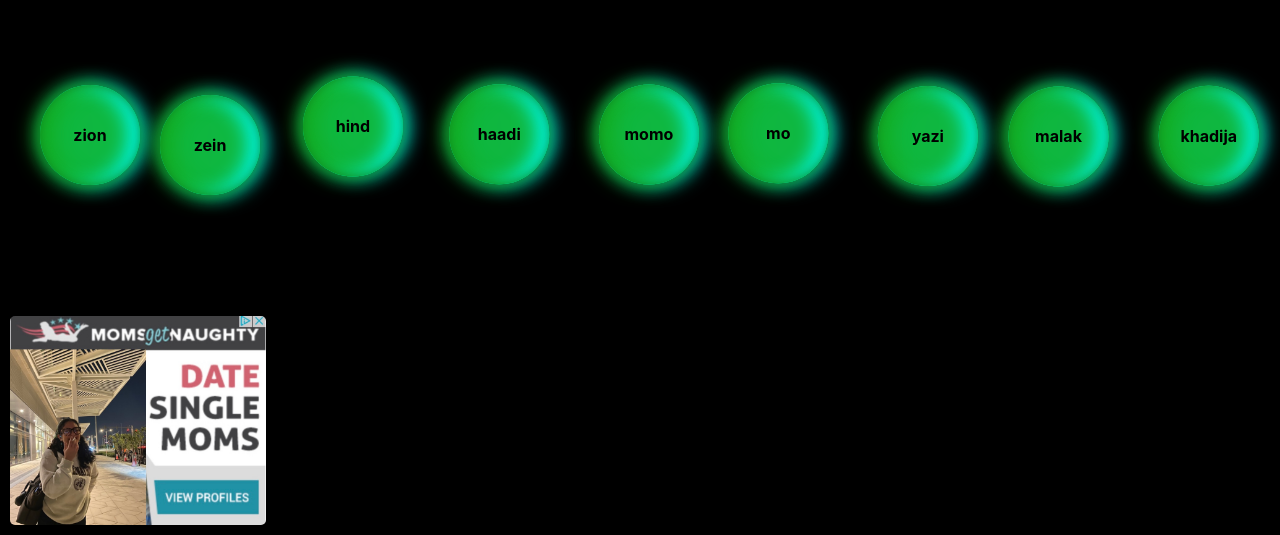
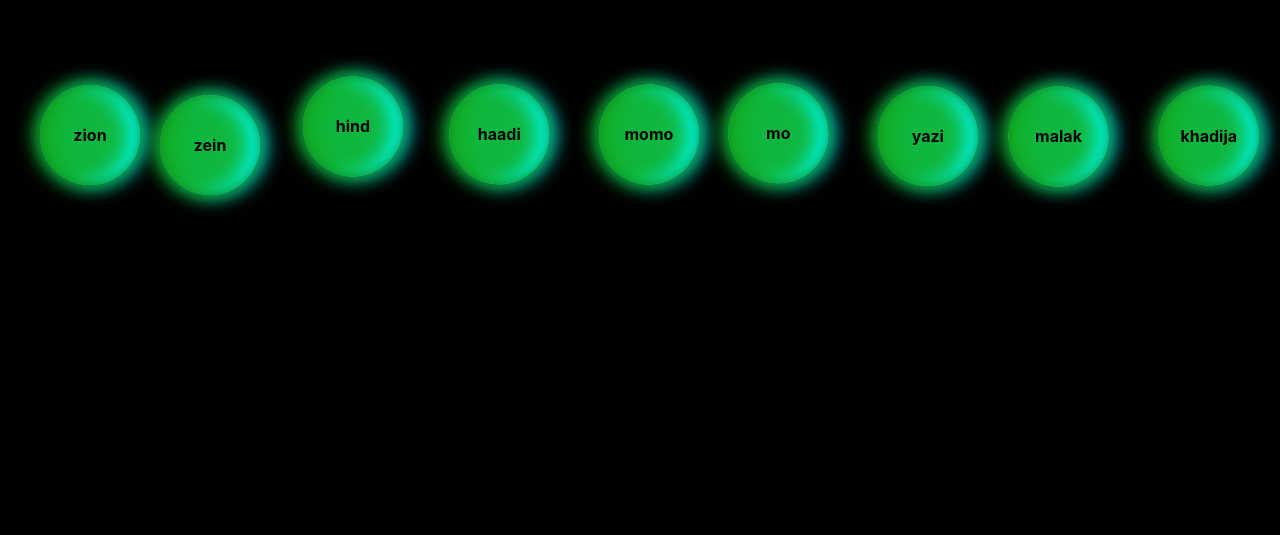
Before and after one commit to zion-off/locked-in, a React (Create React App) app: page / in a window 1280 px wide. Shown: the part 265-800 px from the top of the page. Built offline with nearby package versions, Linux system fonts and the light colour scheme; no server answers; the database is empty.

Commit message:
turned off ads

```diff
--- a/src/App.js
+++ b/src/App.js
@@ -8,6 +8,7 @@ import malak from "./malak.jpg";
 
 const App = () => {
   const [randomImage, setRandomImage] = useState(null);
+  const showAds = false;
 
   useEffect(() => {
     const imagesArray = [haadi, zein, momo, yazi, malak];
@@ -37,7 +38,7 @@ const App = () => {
       <ToggleCircle text="malak" />
       <ToggleCircle text="khadija" />
 
-      {randomImage && (
+      {showAds && randomImage && (
         <img
           src={randomImage}
           alt="ad"
```
